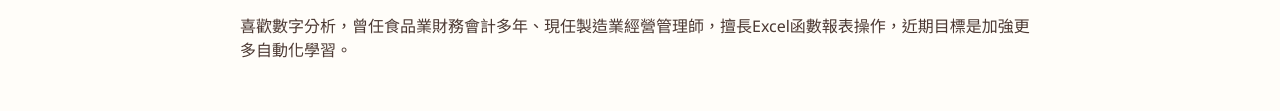
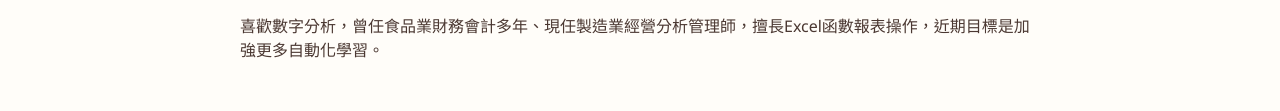
Before and after one commit to chiachiapupu/Jolene, a plain HTML site: page index.html in a window 1280 px wide. Shown: the part 421-532 px from the top of the page. Drawn offline with Linux system fonts and the light colour scheme.

Commit message:
Update index.html

```diff
--- a/index.html
+++ b/index.html
@@ -93,7 +93,7 @@
         <p>INFJ，害羞內向但朋友都不認同（笑）。
         <p>喜歡手作品、有巧思、有創意!自 2012 年起開始手作造型氣球，從平面到立體氣球公仔、氣球花花束與氣球編織造型車車，一步步提升技能；
         2024 年接觸了毛線勾織，創作溫暖療癒的作品，如雲朵般柔軟的貓尾巴線手勾包、水晶設計款串珠手串，療癒每一個當下。</p>
-        <p>喜歡數字分析，曾任食品業財務會計多年、現任製造業經營管理師，擅長Excel函數報表操作，近期目標是加強更多自動化學習。</p>
+        <p>喜歡數字分析，曾任食品業財務會計多年、現任製造業經營分析管理師，擅長Excel函數報表操作，近期目標是加強更多自動化學習。</p>
     </section>
 
     <section>
```
